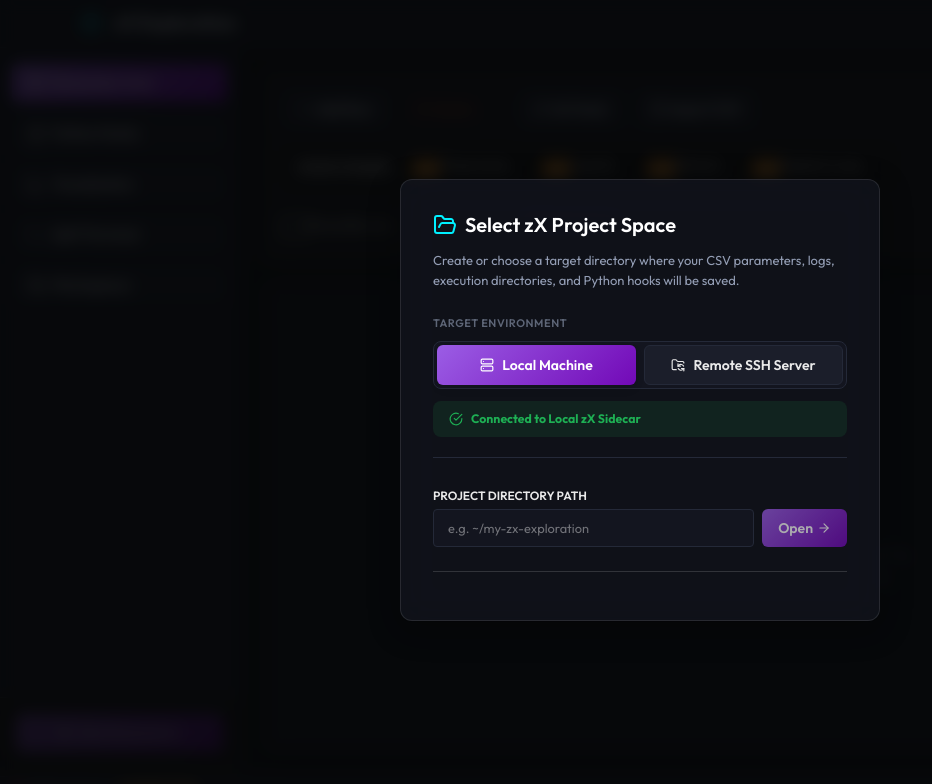
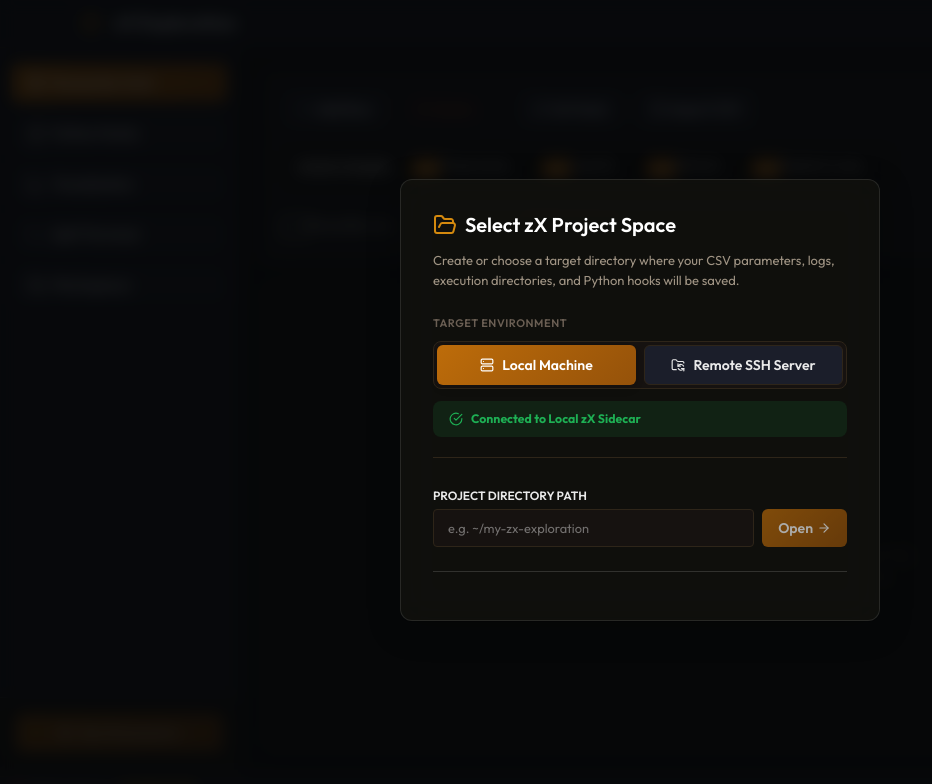
Before and after one commit to zenotech/zX, a React (Vite) app: page / in a window 1280 px wide. Shown: the top 784 px of the page, without its empty margins (0-932 px from the left). Built offline with nearby package versions, Linux system fonts and the light colour scheme.

Commit message:
Fix colours

```diff
--- a/src/renderer/App.tsx
+++ b/src/renderer/App.tsx
@@ -450,9 +450,9 @@ export default function App() {
             }}
           >
             {theme === 'dark' ? (
-              <Sun size={18} style={{ color: '#ffb703' }} />
+              <Sun size={18} style={{ color: '#d4890e' }} />
             ) : (
-              <Moon size={18} style={{ color: '#6366f1' }} />
+              <Moon size={18} style={{ color: '#c4572a' }} />
             )}
           </button>
         </div>
@@ -635,7 +635,7 @@ export default function App() {
                 TARGET ENVIRONMENT
               </label>
 
-              <div className="d-grid gap-2" style={{ gridTemplateColumns: '1fr 1fr', background: '#13151f', borderRadius: '8px', padding: '3px', border: '1px solid var(--border-color)', marginBottom: '12px' }}>
+              <div className="d-grid gap-2" style={{ gridTemplateColumns: '1fr 1fr', background: '#161210', borderRadius: '8px', padding: '3px', border: '1px solid var(--border-color)', marginBottom: '12px' }}>
                 <button
                   onClick={() => toggleConnection('Local')}
                   className={`btn btn-sm d-flex align-items-center justify-content-center gap-2 py-2 ${connectionType === 'Local' ? 'btn-primary text-white shadow-sm' : 'btn-link text-secondary text-decoration-none'}`}
@@ -670,7 +670,7 @@ export default function App() {
                         setConnectionStatus('disconnected');
                       }}
                       className="form-select form-select-sm"
-                      style={{ flex: 1, minWidth: 0, background: '#13151f', border: '1px solid var(--border-color)' }}
+                      style={{ flex: 1, minWidth: 0, background: '#161210', border: '1px solid var(--border-color)' }}
                     >
                       {sshHosts.length === 0 ? (
                         <option value="">No SSH Hosts found in ~/.ssh/config</option>
@@ -729,7 +729,7 @@ export default function App() {
                     value={newProjectPath}
                     onChange={(e) => setNewProjectPath(e.target.value)}
                     className="form-control form-control-sm"
-                    style={{ flex: 1, minWidth: 0, background: '#13151f', border: '1px solid var(--border-color)' }}
+                    style={{ flex: 1, minWidth: 0, background: '#161210', border: '1px solid var(--border-color)' }}
                   />
                   {window.zxAPI && (
                     <button
@@ -790,9 +790,9 @@ export default function App() {
                               className="badge text-uppercase"
                               style={{
                                 fontSize: '10px',
-                                background: p.server === 'Local' ? 'rgba(99, 102, 241, 0.15)' : 'rgba(0, 240, 255, 0.15)',
+                                background: p.server === 'Local' ? 'rgba(196, 87, 42, 0.15)' : 'rgba(212, 137, 14, 0.15)',
                                 color: p.server === 'Local' ? 'var(--accent-purple)' : 'var(--accent-cyan)',
-                                border: `1px solid ${p.server === 'Local' ? 'rgba(99, 102, 241, 0.3)' : 'rgba(0, 240, 255, 0.3)'}`,
+                                border: `1px solid ${p.server === 'Local' ? 'rgba(196, 87, 42, 0.3)' : 'rgba(212, 137, 14, 0.3)'}`,
                                 padding: '3px 6px',
                                 borderRadius: '4px'
                               }}
@@ -870,7 +870,7 @@ export default function App() {
                       }
                     }}
                     className="form-control form-control-sm"
-                    style={{ flex: 1, minWidth: 0, background: '#13151f', border: '1px solid var(--border-color)', height: '32px', fontSize: '12px' }}
+                    style={{ flex: 1, minWidth: 0, background: '#161210', border: '1px solid var(--border-color)', height: '32px', fontSize: '12px' }}
                   />
                   <button
                     onClick={() => loadRemoteDirectories(remoteBrowserPath)}
@@ -885,7 +885,7 @@ export default function App() {
                 {/* DIRECTORIES LISTING */}
                 <div style={{
                   flex: 1,
-                  background: '#13151f',
+                  background: '#161210',
                   border: '1px solid var(--border-color)',
                   borderRadius: '6px',
                   overflowY: 'auto',
@@ -897,7 +897,7 @@ export default function App() {
                     <div style={{
                       position: 'absolute', top: 0, left: 0, width: '100%', height: '100%',
                       display: 'flex', justifyContent: 'center', alignItems: 'center', gap: '8px',
-                      background: 'rgba(19, 21, 31, 0.8)', color: 'var(--text-secondary)', fontSize: '13px'
+                      background: 'rgba(22, 18, 16, 0.8)', color: 'var(--text-secondary)', fontSize: '13px'
                     }}>
                       <div className="spinner-border spinner-border-sm text-primary" role="status" style={{ width: '14px', height: '14px' }}></div>
                       <span>Loading directories...</span>
@@ -905,7 +905,7 @@ export default function App() {
                   ) : null}
 
                   {remoteBrowserError && (
-                    <div className="text-danger small p-2" style={{ border: '1px solid rgba(230, 57, 70, 0.2)', background: 'rgba(230, 57, 70, 0.05)', borderRadius: '4px' }}>
+                    <div className="text-danger small p-2" style={{ border: '1px solid rgba(239, 68, 68, 0.2)', background: 'rgba(239, 68, 68, 0.05)', borderRadius: '4px' }}>
                       <AlertTriangle size={14} className="me-1 d-inline-block" style={{ verticalAlign: 'text-bottom' }} />
                       {remoteBrowserError}
                     </div>
@@ -940,7 +940,7 @@ export default function App() {
                               cursor: 'pointer',
                               fontSize: '13px',
                               color: 'var(--text-primary)',
-                              background: isSelected ? 'rgba(0, 240, 255, 0.08)' : 'transparent',
+                              background: isSelected ? 'rgba(212, 137, 14, 0.08)' : 'transparent',
                               borderLeft: isSelected ? '2px solid var(--accent-cyan)' : '2px solid transparent',
                               transition: 'all 0.15s ease'
                             }}
--- a/src/renderer/components/FileExplorer.tsx
+++ b/src/renderer/components/FileExplorer.tsx
@@ -141,7 +141,7 @@ export default function FileExplorer({ activeProject, apiCall, theme }: FileExpl
             paddingLeft: `${depth * 16 + 12}px`,
             fontSize: '13px',
             color: isSelected ? 'var(--accent-cyan)' : 'var(--text-primary)',
-            background: isSelected ? 'rgba(0,240,255,0.04)' : 'transparent',
+            background: isSelected ? 'rgba(212,137,14,0.04)' : 'transparent',
             borderRadius: '4px',
             cursor: 'pointer',
             transition: 'background 0.2s',
@@ -271,7 +271,7 @@ export default function FileExplorer({ activeProject, apiCall, theme }: FileExpl
             </div>
 
             {/* Monaco Preview Body */}
-            <div style={{ flexGrow: 1, position: 'relative', background: theme === 'light' ? '#ffffff' : '#1e1e24' }}>
+            <div style={{ flexGrow: 1, position: 'relative', background: theme === 'light' ? '#ffffff' : '#1a1614' }}>
               {loadingContent ? (
                 <div style={{ position: 'absolute', top: 0, left: 0, width: '100%', height: '100%', background: theme === 'light' ? 'var(--bg-primary)' : '#0d0e12', display: 'flex', justifyContent: 'center', alignItems: 'center', zIndex: 10, gap: '8px', color: 'var(--text-secondary)' }}>
                   <div className="spinner-border spinner-border-sm text-primary" role="status"></div> Loading file content...
--- a/src/renderer/components/HookEditor.tsx
+++ b/src/renderer/components/HookEditor.tsx
@@ -159,7 +159,7 @@ export default function HookEditor({ activeProject, apiCall, theme }: HookEditor
         </div>
 
         {/* Monaco Editor Container */}
-        <div style={{ flexGrow: 1, position: 'relative', background: theme === 'light' ? '#ffffff' : '#1e1e24' }}>
+        <div style={{ flexGrow: 1, position: 'relative', background: theme === 'light' ? '#ffffff' : '#1a1614' }}>
           {loading ? (
             <div style={{ position: 'absolute', top: 0, left: 0, width: '100%', height: '100%', background: theme === 'light' ? 'var(--bg-primary)' : '#0d0e12', display: 'flex', justifyContent: 'center', alignItems: 'center', zIndex: 10, gap: '8px', color: 'var(--text-secondary)' }}>
               <div className="spinner-border spinner-border-sm text-primary" role="status"></div> Loading hook code...
@@ -188,7 +188,7 @@ export default function HookEditor({ activeProject, apiCall, theme }: HookEditor
 
         {/* Bottom syntax logs terminal */}
         {saveStatus === 'syntax_error' && errorDetails && (
-          <div className="alert alert-danger mb-0 border-0 rounded-0 d-flex flex-column gap-2" style={{ height: '140px', background: '#1c1216', borderTop: '1px solid var(--zui-danger)', padding: '16px', overflowY: 'auto' }}>
+          <div className="alert alert-danger mb-0 border-0 rounded-0 d-flex flex-column gap-2" style={{ height: '140px', background: '#1c1210', borderTop: '1px solid var(--zui-danger)', padding: '16px', overflowY: 'auto' }}>
             <span className="fw-bold d-flex align-items-center gap-2 small text-danger">
               <AlertCircle size={14} /> PYTHON SYNTAX VERIFICATION FAILURE
             </span>
--- a/src/renderer/components/VisualizationDashboard.tsx
+++ b/src/renderer/components/VisualizationDashboard.tsx
@@ -106,7 +106,7 @@ export default function VisualizationDashboard({
 
     // Color axis map
     let markerSettings: any = {
-      color: theme === 'light' ? '#0284c7' : '#00f0ff',
+      color: theme === 'light' ? '#bd6c0a' : '#d4890e',
       size: 10,
       line: { color: theme === 'light' ? 'rgba(0,0,0,0.1)' : 'rgba(255,255,255,0.2)', width: 1 }
     };
@@ -125,7 +125,7 @@ export default function VisualizationDashboard({
       return [{
         x: xData,
         type: 'histogram',
-        marker: { color: 'rgba(155, 93, 229, 0.7)', line: { color: theme === 'light' ? 'rgba(0,0,0,0.1)' : 'rgba(255,255,255,0.2)', width: 1 } },
+        marker: { color: 'rgba(196, 87, 42, 0.7)', line: { color: theme === 'light' ? 'rgba(0,0,0,0.1)' : 'rgba(255,255,255,0.2)', width: 1 } },
         name: xAxis
       }];
     }
@@ -137,7 +137,7 @@ export default function VisualizationDashboard({
       type: 'scatter',
       marker: markerSettings,
       name: `${yAxis} vs ${xAxis}`,
-      line: chartType === 'line' ? { color: theme === 'light' ? '#7c3aed' : '#9b5de5', width: 2 } : undefined
+      line: chartType === 'line' ? { color: theme === 'light' ? '#a04520' : '#c4572a', width: 2 } : undefined
     }];
   };
 
@@ -147,18 +147,18 @@ export default function VisualizationDashboard({
       autosize: true,
       paper_bgcolor: 'rgba(0,0,0,0)',
       plot_bgcolor: 'rgba(0,0,0,0)',
-      font: { color: isLight ? '#0f172a' : '#ffffff', family: 'Outfit, var(--font-sans)' },
+      font: { color: isLight ? '#1a1410' : '#ffffff', family: 'Outfit, var(--font-sans)' },
       xaxis: {
-        title: { text: xAxis, font: { color: isLight ? '#475569' : '#949eb5' } },
-        gridcolor: isLight ? '#e2e8f0' : '#1e2130',
-        zerolinecolor: isLight ? '#cbd5e1' : '#2a2f42',
-        tickfont: { color: isLight ? '#475569' : '#949eb5' }
+        title: { text: xAxis, font: { color: isLight ? '#5c4f42' : '#a09484' } },
+        gridcolor: isLight ? '#e0d5c8' : '#2e2519',
+        zerolinecolor: isLight ? '#d4c7b8' : '#3a3025',
+        tickfont: { color: isLight ? '#5c4f42' : '#a09484' }
       },
       yaxis: {
-        title: { text: chartType === 'histogram' ? 'Frequency' : yAxis, font: { color: isLight ? '#475569' : '#949eb5' } },
-        gridcolor: isLight ? '#e2e8f0' : '#1e2130',
-        zerolinecolor: isLight ? '#cbd5e1' : '#2a2f42',
-        tickfont: { color: isLight ? '#475569' : '#949eb5' }
+        title: { text: chartType === 'histogram' ? 'Frequency' : yAxis, font: { color: isLight ? '#5c4f42' : '#a09484' } },
+        gridcolor: isLight ? '#e0d5c8' : '#2e2519',
+        zerolinecolor: isLight ? '#d4c7b8' : '#3a3025',
+        tickfont: { color: isLight ? '#5c4f42' : '#a09484' }
       },
       margin: { l: 60, r: 40, t: 40, b: 60 },
       hovermode: 'closest'
@@ -265,7 +265,7 @@ export default function VisualizationDashboard({
                       onChange={(e) => setColorAxis(e.target.value)}
                       className="form-select form-select-sm bg-dark border-secondary text-white"
                     >
-                      <option value="">-- Static Cyan --</option>
+                      <option value="">-- Static Amber --</option>
                       {columns.map(col => <option key={col} value={col}>{col.replace('_zx_', '')}</option>)}
                     </select>
                   </div>
@@ -347,17 +347,17 @@ export default function VisualizationDashboard({
                   autosize: true,
                   paper_bgcolor: 'rgba(0,0,0,0)',
                   plot_bgcolor: 'rgba(0,0,0,0)',
-                  font: { color: isLight ? '#0f172a' : '#ffffff', family: 'Outfit, var(--font-sans)', ...(fig.layout?.font || {}) },
+                  font: { color: isLight ? '#1a1410' : '#ffffff', family: 'Outfit, var(--font-sans)', ...(fig.layout?.font || {}) },
                   xaxis: {
-                    gridcolor: isLight ? '#e2e8f0' : '#1e2130',
-                    zerolinecolor: isLight ? '#cbd5e1' : '#2a2f42',
-                    tickfont: { color: isLight ? '#475569' : '#949eb5' },
+                    gridcolor: isLight ? '#e0d5c8' : '#2e2519',
+                    zerolinecolor: isLight ? '#d4c7b8' : '#3a3025',
+                    tickfont: { color: isLight ? '#5c4f42' : '#a09484' },
                     ...(fig.layout?.xaxis || {})
                   },
                   yaxis: {
-                    gridcolor: isLight ? '#e2e8f0' : '#1e2130',
-                    zerolinecolor: isLight ? '#cbd5e1' : '#2a2f42',
-                    tickfont: { color: isLight ? '#475569' : '#949eb5' },
+                    gridcolor: isLight ? '#e0d5c8' : '#2e2519',
+                    zerolinecolor: isLight ? '#d4c7b8' : '#3a3025',
+                    tickfont: { color: isLight ? '#5c4f42' : '#a09484' },
                     ...(fig.layout?.yaxis || {})
                   }
                 };
--- a/src/renderer/index.css
+++ b/src/renderer/index.css
@@ -1,53 +1,57 @@
 /* Modern Web Premium Design System: zX Parametric Exploration */
+/* Color palette derived from zCFD theme primary: #bd6c0a (amber) */
 
 :root {
   --bg-primary: #0d0e12;
   --bg-secondary: #141722;
   --bg-tertiary: #1b1e2a;
 
-  --accent-cyan: #00f0ff;
-  --accent-purple: #9b5de5;
-  --accent-purple-glow: rgba(155, 93, 229, 0.4);
-  --accent-cyan-glow: rgba(0, 240, 255, 0.3);
+  /* Primary accent: warm amber gold from zCFD primary */
+  --accent-cyan: #d4890e;
+  /* Secondary accent: warm copper/bronze – analogous complement of primary */
+  --accent-purple: #c4572a;
+  --accent-purple-glow: rgba(196, 87, 42, 0.4);
+  --accent-cyan-glow: rgba(212, 137, 14, 0.3);
 
   --text-primary: #e6ebf1;
-  --text-secondary: #949eb5;
-  --text-muted: #5e6677;
+  --text-secondary: #a09484;
+  --text-muted: #6b5f54;
 
-  --border-color: #242938;
-  --border-focus: #3b4256;
+  --border-color: #2e2519;
+  --border-focus: #4a3c2e;
 
-  --status-pending: #f5a623;
-  --status-running: #00f0ff;
-  --status-completed: #2ec4b6;
-  --status-failed: #e63946;
+  /* Status colours: mapped from zCFD theme palette */
+  --status-pending: #c48e05;
+  --status-running: #d4890e;
+  --status-completed: #22c55e;
+  --status-failed: #ef4444;
 
   --font-sans: 'Outfit', -apple-system, BlinkMacSystemFont, 'Segoe UI', Roboto, sans-serif;
   --font-mono: 'JetBrains Mono', monospace;
 
-  --glass-bg: rgba(20, 23, 34, 0.7);
-  --glass-border: rgba(255, 255, 255, 0.05);
+  --glass-bg: rgba(20, 20, 16, 0.7);
+  --glass-border: rgba(189, 108, 10, 0.08);
 }
 
 [data-theme='light'] {
-  --bg-primary: #f8fafc;
+  --bg-primary: #faf8f5;
   --bg-secondary: #ffffff;
-  --bg-tertiary: #f1f5f9;
+  --bg-tertiary: #f5f0ea;
 
-  --accent-cyan: #0284c7;
-  --accent-purple: #7c3aed;
-  --accent-purple-glow: rgba(124, 58, 237, 0.2);
-  --accent-cyan-glow: rgba(2, 132, 199, 0.2);
+  --accent-cyan: #bd6c0a;
+  --accent-purple: #a04520;
+  --accent-purple-glow: rgba(160, 69, 32, 0.2);
+  --accent-cyan-glow: rgba(189, 108, 10, 0.2);
 
-  --text-primary: #0f172a;
-  --text-secondary: #475569;
-  --text-muted: #94a3b8;
+  --text-primary: #1a1410;
+  --text-secondary: #5c4f42;
+  --text-muted: #9a8d80;
 
-  --border-color: #cbd5e1;
-  --border-focus: #94a3b8;
+  --border-color: #e0d5c8;
+  --border-focus: #b8a998;
 
-  --glass-bg: rgba(255, 255, 255, 0.75);
-  --glass-border: rgba(0, 0, 0, 0.08);
+  --glass-bg: rgba(255, 252, 248, 0.75);
+  --glass-border: rgba(189, 108, 10, 0.1);
 }
 
 /* Premium smooth layout-wide transitions */
@@ -168,13 +172,13 @@ body {
 }
 
 [data-theme='light'] .alert-success {
-  background-color: rgba(46, 196, 182, 0.15) !important;
-  color: #1a7f6c !important;
+  background-color: rgba(34, 197, 94, 0.15) !important;
+  color: #15803d !important;
 }
 
 [data-theme='light'] .alert-danger {
-  background-color: rgba(230, 57, 70, 0.15) !important;
-  color: #b32d38 !important;
+  background-color: rgba(239, 68, 68, 0.15) !important;
+  color: #b91c1c !important;
 }
 
 [data-theme='light'] .btn-outline-secondary {
@@ -293,38 +297,38 @@ body {
 }
 
 .btn-primary {
-  background: linear-gradient(135deg, var(--accent-purple), #7209b7);
+  background: linear-gradient(135deg, #bd6c0a, #95520a);
   border: none;
-  box-shadow: 0 0 12px var(--accent-purple-glow);
+  box-shadow: 0 0 12px var(--accent-cyan-glow);
 }
 
 .btn-primary:hover {
-  background: linear-gradient(135deg, #a76df6, #8c1eff);
-  box-shadow: 0 0 16px var(--accent-purple-glow);
+  background: linear-gradient(135deg, #d4890e, #bd6c0a);
+  box-shadow: 0 0 16px var(--accent-cyan-glow);
   transform: translateY(-1px);
 }
 
 .btn-cyan {
-  background: linear-gradient(135deg, var(--accent-cyan), #00b4d8);
+  background: linear-gradient(135deg, var(--accent-cyan), #b07a12);
   border: none;
-  color: #000000;
+  color: #ffffff;
   font-weight: 500;
   box-shadow: 0 0 12px var(--accent-cyan-glow);
 }
 
 .btn-cyan:hover {
-  background: linear-gradient(135deg, #33f3ff, #00f0ff);
+  background: linear-gradient(135deg, #e8a030, #d4890e);
   box-shadow: 0 0 16px var(--accent-cyan-glow);
   transform: translateY(-1px);
 }
 
 .btn-danger {
-  background: #e63946;
+  background: #ef4444;
   border: none;
 }
 
 .btn-danger:hover {
-  background: #ff4d5a;
+  background: #f87171;
   transform: translateY(-1px);
 }
 
@@ -356,10 +360,10 @@ input:focus, select:focus, textarea:focus {
   text-transform: uppercase;
 }
 
-.badge-status.pending { background: rgba(245, 166, 35, 0.15); color: var(--status-pending); }
-.badge-status.running { background: rgba(0, 240, 255, 0.15); color: var(--status-running); }
-.badge-status.completed { background: rgba(46, 196, 182, 0.15); color: var(--status-completed); }
-.badge-status.failed { background: rgba(230, 57, 70, 0.15); color: var(--status-failed); }
+.badge-status.pending { background: rgba(196, 142, 5, 0.15); color: var(--status-pending); }
+.badge-status.running { background: rgba(212, 137, 14, 0.15); color: var(--status-running); }
+.badge-status.completed { background: rgba(34, 197, 94, 0.15); color: var(--status-completed); }
+.badge-status.failed { background: rgba(239, 68, 68, 0.15); color: var(--status-failed); }
 
 /* Main Layout Grid */
 .layout-container {
```
Also changed, not shown: src/renderer/components/TerminalPanel.tsx (+24 -24 lines).
